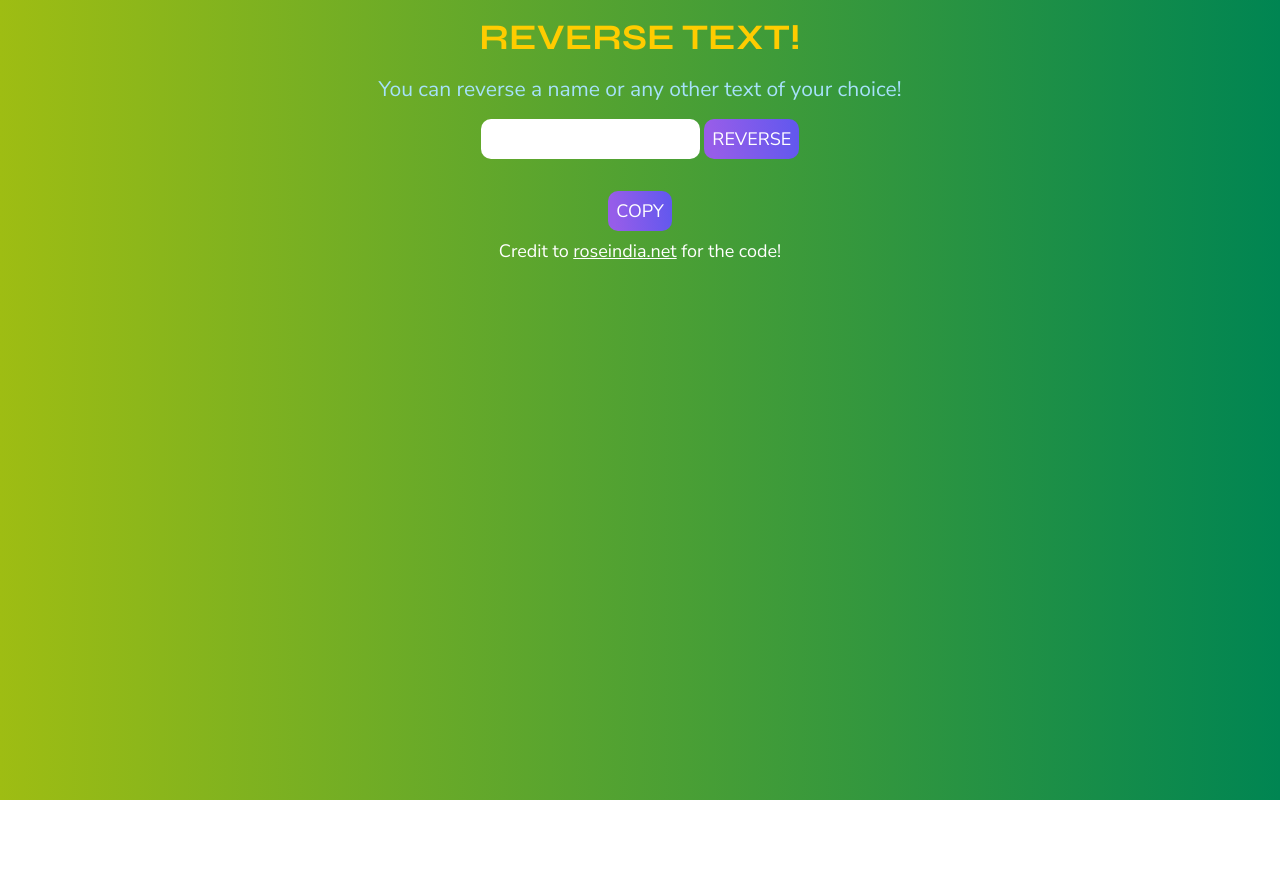
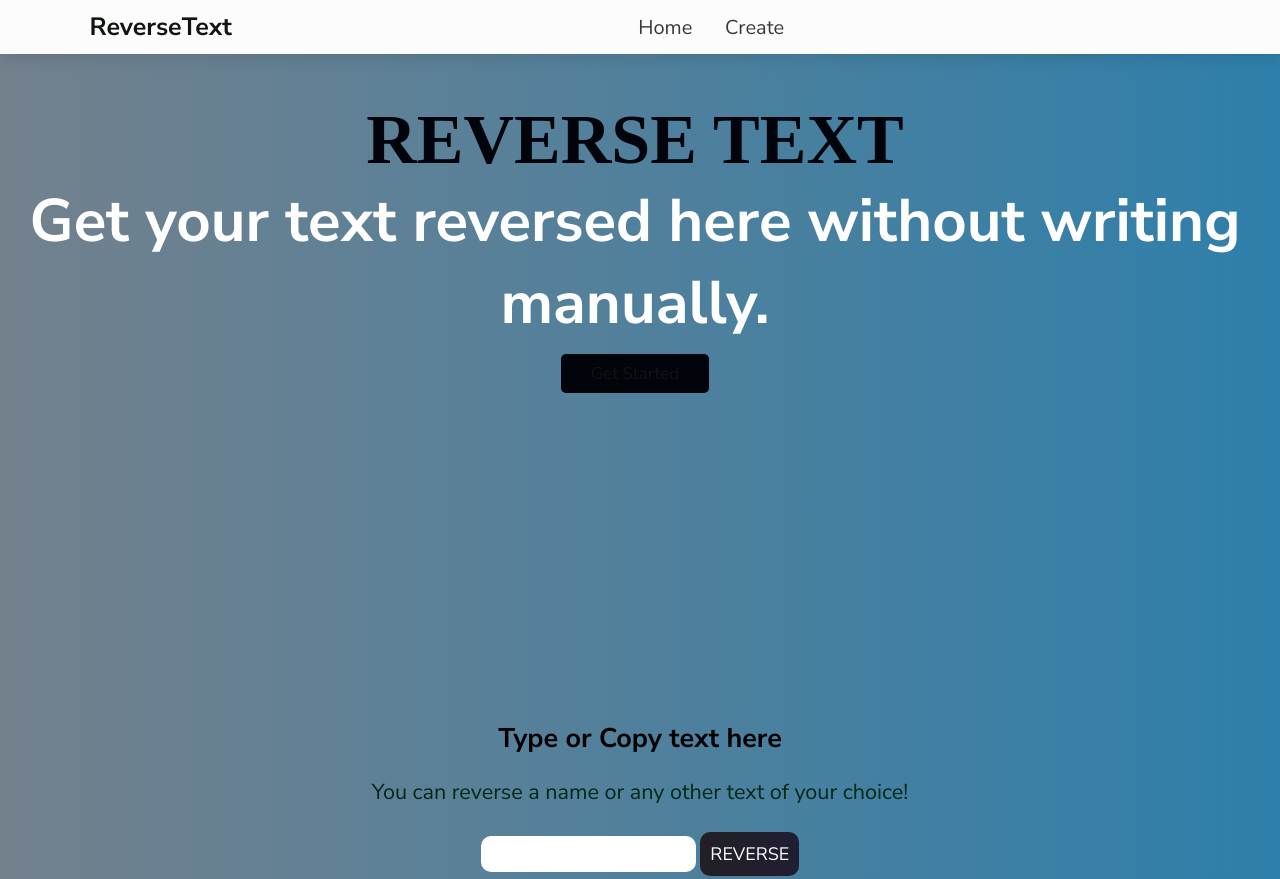
Before and after one commit to KendallDoesCoding/backward-text, a website: page index.html in a window 1280 px wide. Shown: the top 879 px of the page. Before the commit the page ends 800 px from the top, so only its background shows below. Drawn offline with Linux system fonts and the light colour scheme.

Commit message:
design updated (#23)
* design updated

* Delete image3.jpg

* Updated CSS

---------

Co-authored-by: Kendall <kendalldoescoding@gmail.com>

```diff
--- a/index.html
+++ b/index.html
@@ -10,9 +10,52 @@
 </head>
 
 <body>
+  <header>
+    <a href="#" class="logo">ReverseText</a>
+
+    <nav class="navbar">
+      <a class="active" href="#home">Home</a>
+      <a href="#create">Create</a>
+    </nav>
+
+    <div class="icons">
+      <i class="fas fa-bars" id="menu-bars"></i>
+    </div>
+
+
+
+  </header>
+
+<!-- home section stasrts here -->
+<section class="home" id="home">
+
+    <div class="container">
+      <!-- <img src="assets/image3.jpg" alt=""> -->
+    <div  class="containerr">
+      <div class="wrapper"  >
+
+        <div class="content">
+          <h1>REVERSE TEXT</h1>
+          <h2>Get your text reversed here without writing manually. </h2>
+          <a href="#create" class="btn">Get Started</a>
+        </div>
+        <!-- <div class="image">
+          <img src="assets/image3.jpg" alt="">
+        </div> -->
+
+      </div>
+    </div>
+  </div>
+
+
+
+</section>
+
+<section class="create" id="create">
+
   <div class="container">
     <!--- Code from https://www.roseindia.net/javascript/javascriptexamples/javascript-reverse-text-string.shtml -->
-    <h1 class="heading">REVERSE TEXT!</h1>
+    <h1 class="heading">Type or Copy text here</h1>
     <h3 class="sub-heading">
       You can reverse a name or any other text of your choice!
     </h3>
@@ -32,6 +75,9 @@
           href="https://www.roseindia.net/javascript/javascriptexamples/javascript-reverse-text-string.shtml">roseindia.net</a>
         for the code! </p>
     </div>
+</section>
+
+
 </body>
 <script src="index.js"></script>
 
--- a/styles.css
+++ b/styles.css
@@ -1,11 +1,29 @@
 @import url('https://fonts.googleapis.com/css2?family=Nunito+Sans:wght@300;400;600;700&family=Syne:wght@400;500;600;700;800&display=swap');
+
+:root{
+  --green:#27ae60;
+  --black:#01040b;
+  --light-color:#3d3838;
+  --box-shadow:0 .5rem 1.5rem rgba(0,0,0,.1);
+}
 
 * {
   --font-family: 'Nunito Sans', sans-serif;
   font-family: 'Nunito Sans', sans-serif;
   box-sizing: border-box;
+  text-decoration: none;
+  outline: none;
+  border: none;
   padding: 0;
   margin: 0;
+  transition: all .2s linear;
+}
+
+html{
+  font-size: 62.5%;
+  overflow-x: hidden;
+  scroll-padding-top: 5.5rem;
+  scroll-behavior: smooth;
 }
 
 .container {
@@ -13,22 +31,121 @@
   font-size: large;
   display: flex;
   flex-direction: column;
-  height: 100vh;
-  background: linear-gradient(90deg, #9ebd13 0%, #008552 100%);
+  height: 90vh;
+  background: linear-gradient(90deg, #73818d 0%, #2e7fab 100%);
 }
 
-.heading {
+/* section{
+  padding: 2rem 9%;
+} */
+
+.btn{
+  margin-top: 1rem;
+  display: inline-block;
+  font-size: 1.7rem;
+  color:#fff;
+  background: var(--black);
+  border-radius: .5rem;
+  cursor: pointer;
+  padding: .8rem 3rem;
+}
+
+.btn:hover{
+  background: #a9acae;
+  letter-spacing: .1rem;
+}
+
+header{
+  position:fixed;
+  top:0; left:0; right:0;
+  background: #fcfcfc;
+
+  padding: 1rem 7%;
+  display: flex;
+  align-items: center;
+  justify-content: space-between;
+  z-index: 1000;
+  box-shadow: var(--box-shadow);
+}
+
+header .logo{
+  color: var(--black);
+  font-size: 2.5rem;
+  font-weight: bolder;
+
+}
+
+header .logo a{
+  color: #3CB043;
+}
+
+/* header .logo i{
+  color: var(--green);
+} */
+
+/* header .navbar {
+  position: absolute;
+  top:100%; left:0; right:0;
+  background: #fff;
+  border-top: .1rem solid rgba(0,0,0,.2);
+  border-bottom:  .1rem solid rgba(0,0,0,.2);
+  padding: 1rem;
+  clip-path: polygon(0 0, 100% 0, 100% 0, 0 0);
+} */
+
+header .navbar a{
+  font-size: 2rem;
+  border-radius: .5rem;
+  padding: .5rem 1.5rem;
+  color:var(--light-color);
+}
+
+header .navbar a:active,
+header .navbar a:hover{
+  color:#fff;
+  background: #2e7fab;
+}
+
+header .icons i{
+  cursor: pointer;
+  margin-left: .5rem;
+  height: 4.5rem;
+  line-height: 4.5rem;
+  width:4.5rem;
+  text-align: center;
+  font-size: 1.7rem;
+  color: var(--black);
+  border-radius: 50%;
+  background: #eee;
+}
+
+header .icons i:hover{
+  color:#fff;
+  background: var(--green);
+  transform: rotate(360deg);
+
+}
+header .icons #menu-bars {
+  display:none;
+
+}
+
+
+.heading h1{
   font-family: 'Syne', sans-serif;
   font-weight: 700;
-  font-stretch: 100%;
-  color: #ffcc00;
+  font-size: 3rem;
+  font-stretch: 50%;
+  color: #093c6b;
   margin: 1rem;
 }
 
 .sub-heading {
-  color: #a6e1fa;
+  color: #022816;
+  padding: 2rem;
   font-weight: 500;
-  margin-bottom: 1rem;
+  font-size: larger;
+  margin-bottom: .5rem;
 }
 
 #text {
@@ -37,26 +154,26 @@
   font-size: large;
   border: none;
   border-radius: 10px;
-  padding: 0.5rem;
+  padding: 0.6rem;
   outline: none;
 }
 
 .buttons {
   background-image: linear-gradient(83.2deg,
-      rgba(150, 93, 233, 1) 10.8%,
-      rgba(99, 88, 238, 1) 94.3%);
+      rgb(34, 32, 38) 10.8%,
+      rgb(32, 30, 50) 94.3%);
   color: white;
   font-family: var(--font-family);
   border: none;
   font-size: large;
-  padding: 0.5rem;
+  padding: 1rem;
   border-radius: 10px;
   cursor: pointer;
 }
 
 .buttons:hover {
   transition: 0.25s all;
-  color: black;
+  color: rgb(147, 139, 139);
 }
 .buttons:disabled {
   color: white;
@@ -68,27 +185,72 @@
 }
 
 .footer {
-  margin-top: 0.5rem;
+  margin-top: 4rem;
   clear: both;
   color: white;
 }
 
 a:link {
-  color: white;
+  color: rgb(16, 21, 16);
 }
 
-a:visited {
-  color: white;
-}
+/* a:visited {
+  color: rgb(16, 21, 16);
+} */
 
 a:hover {
-  color: blue;
+  color: rgb(32, 72, 120);
 }
 
 a:focus {
-  color: blue;
+  color: rgb(252, 252, 253);
 }
 
 a:active {
   color: purple;
 }
+
+.home .containerr {
+  /* display: flex; */
+  align-items: center;
+  /* flex-wrap: wrap; */
+  gap: 2rem;
+  padding-top: 9rem;
+}
+
+.home .container .containerr .wrapper{
+  display: flex;
+  padding: 1rem;
+  margin-right: 1rem;
+}
+
+
+.home .containerr .content{
+  flex: 1 1 45rem;
+
+}
+
+.home .containerr .content .image{
+  flex: 1 1 45rem;
+  width: 30%;
+  height: 30%;
+
+}
+
+.home .containerr .content .image img{
+  width: 100%;
+  height: 30%;
+
+}
+
+.home .containerr .content h1{
+  font-family: 'Tilt Prism';
+  color:var(--black);
+  font-size: 7rem;
+}
+
+
+.home .containerr .content h2{
+  color:#fdfefd;
+  font-size: 6rem;
+}
```
